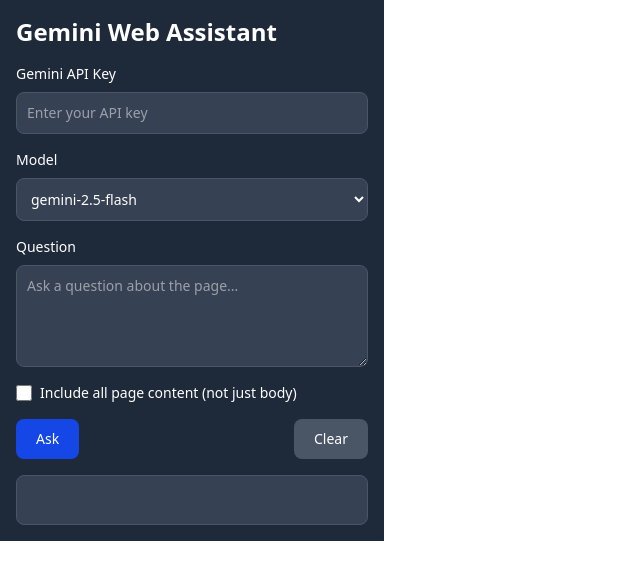
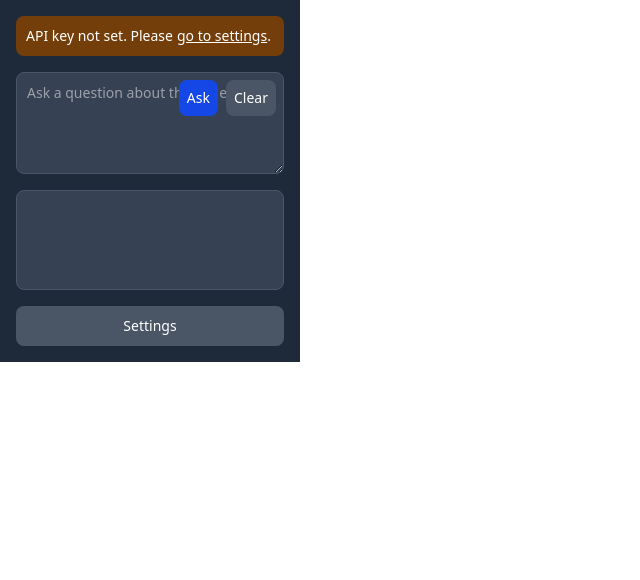
Before and after one commit to geekmdtravis/ask-gemini, a React (Vite) app: page / in a window 1280 px wide. Shown: the top 580 px of the page, without its empty margins (0-640 px from the left). Built offline with nearby package versions, Linux system fonts and the light colour scheme.

Commit message:
Added a separate settings tab

```diff
--- a/src/App.tsx
+++ b/src/App.tsx
@@ -1,4 +1,5 @@
 import { useState, useEffect } from "react";
+import Settings from "./Settings";
 
 function App() {
   const [apiKey, setApiKey] = useState("");
@@ -7,27 +8,24 @@
   const [includeAll, setIncludeAll] = useState(false);
   const [response, setResponse] = useState("");
   const [loading, setLoading] = useState(false);
+  const [showSettings, setShowSettings] = useState(false);
 
   useEffect(() => {
     chrome.storage.local.get(
-      ["apiKey", "lastQuestion", "lastResponse"],
+      ["apiKey", "model", "includeAll", "lastQuestion", "lastResponse"],
       (data) => {
         if (data.apiKey) setApiKey(data.apiKey);
+        if (data.model) setModel(data.model);
+        if (data.includeAll) setIncludeAll(data.includeAll);
         if (data.lastQuestion) setQuestion(data.lastQuestion);
         if (data.lastResponse) setResponse(data.lastResponse);
       },
     );
   }, []);
 
-  const handleApiKeyChange = (e: React.ChangeEvent<HTMLInputElement>) => {
-    const newApiKey = e.target.value;
-    setApiKey(newApiKey);
-    chrome.storage.local.set({ apiKey: newApiKey });
-  };
-
   const handleAsk = async () => {
     if (!apiKey) {
-      setResponse("Please enter your Gemini API key.");
+      setResponse("Please enter your Gemini API key in settings.");
       return;
     }
     if (!question) {
@@ -67,43 +65,36 @@
     chrome.storage.local.remove(["lastQuestion", "lastResponse"]);
   };
 
+  if (showSettings) {
     return (
-    <div className="p-4 w-96 bg-gray-800 text-white">
-      <h1 className="text-2xl font-bold mb-4">Gemini Web Assistant</h1>
+      <Settings
+        apiKey={apiKey}
+        onApiKeyChange={setApiKey}
+        model={model}
+        onModelChange={setModel}
+        includeAll={includeAll}
+        onIncludeAllChange={setIncludeAll}
+        onClose={() => setShowSettings(false)}
+      />
+    );
+  }
 
-      <div className="mb-4">
-        <label htmlFor="apiKey" className="block mb-2 text-sm font-medium">
-          Gemini API Key
-        </label>
-        <input
-          type="password"
-          id="apiKey"
-          value={apiKey}
-          onChange={handleApiKeyChange}
-          className="bg-gray-700 border border-gray-600 text-white text-sm rounded-lg focus:ring-blue-500 focus:border-blue-500 block w-full p-2.5"
-          placeholder="Enter your API key"
-        />
+  return (
+    <div className="p-4 bg-gray-800 text-white">
+      {!apiKey && (
+        <div className="mb-4 p-2.5 bg-yellow-900 text-white rounded-lg text-sm">
+          API key not set. Please
+          <button
+            onClick={() => setShowSettings(true)}
+            className="underline ml-1"
+          >
+            go to settings
+          </button>
+          .
         </div>
+      )}
 
-      <div className="mb-4">
-        <label htmlFor="model" className="block mb-2 text-sm font-medium">
-          Model
-        </label>
-        <select
-          id="model"
-          value={model}
-          onChange={(e) => setModel(e.target.value)}
-          className="bg-gray-700 border border-gray-600 text-white text-sm rounded-lg focus:ring-blue-500 focus:border-blue-500 block w-full p-2.5"
-        >
-          <option value="gemini-2.5-flash">gemini-2.5-flash</option>
-          <option value="gemini-2.5-pro">gemini-2.5-pro</option>
-        </select>
-      </div>
-
-      <div className="mb-4">
-        <label htmlFor="question" className="block mb-2 text-sm font-medium">
-          Question
-        </label>
+      <div className="relative mb-4">
         <textarea
           id="question"
           rows={4}
@@ -112,51 +103,44 @@
           className="block p-2.5 w-full text-sm text-white bg-gray-700 rounded-lg border border-gray-600 focus:ring-blue-500 focus:border-blue-500"
           placeholder="Ask a question about the page..."
         ></textarea>
-      </div>
-
-      <div className="flex items-center mb-4">
-        <input
-          id="includeAll"
-          type="checkbox"
-          checked={includeAll}
-          onChange={(e) => setIncludeAll(e.target.checked)}
-          className="w-4 h-4 text-blue-600 bg-gray-700 border-gray-600 rounded focus:ring-blue-600 ring-offset-gray-800 focus:ring-2"
-        />
-        <label htmlFor="includeAll" className="ml-2 text-sm font-medium">
-          Include all page content (not just body)
-        </label>
-      </div>
-
-      <div className="flex justify-between">
+        <div className="absolute top-2 right-2 flex space-x-2">
           <button
-          id="askButton"
             onClick={handleAsk}
             disabled={loading}
-          className="text-white bg-blue-700 hover:bg-blue-800 focus:ring-4 focus:ring-blue-300 font-medium rounded-lg text-sm px-5 py-2.5 text-center disabled:bg-gray-500"
+            className="text-white bg-blue-700 hover:bg-blue-800 focus:ring-4 focus:ring-blue-300 font-medium rounded-lg text-sm p-2 text-center disabled:bg-gray-500"
           >
-          {loading ? "Asking..." : "Ask"}
+            Ask
           </button>
           <button
-          id="clearButton"
             onClick={handleClear}
-          className="text-white bg-gray-600 hover:bg-gray-700 focus:ring-4 focus:ring-gray-500 font-medium rounded-lg text-sm px-5 py-2.5 text-center"
+            className="text-white bg-gray-600 hover:bg-gray-700 focus:ring-4 focus:ring-gray-500 font-medium rounded-lg text-sm p-2 text-center"
           >
             Clear
           </button>
         </div>
+      </div>
 
+      <div className="relative">
+        <div
+          id="response"
+          className={`p-2.5 w-full text-sm text-white bg-gray-700 rounded-lg border border-gray-600 min-h-[100px] ${
+            loading ? "blur-sm" : ""
+          }`}
+        >
+          {response}
+        </div>
         {loading && (
-        <div className="mt-4 flex justify-center">
+          <div className="absolute inset-0 flex justify-center items-center">
             <div className="animate-spin rounded-full h-8 w-8 border-b-2 border-white"></div>
           </div>
         )}
-
-      <div
-        id="response"
-        className="mt-4 p-2.5 w-full text-sm text-white bg-gray-700 rounded-lg border border-gray-600 min-h-[50px]"
+      </div>
+      <button
+        onClick={() => setShowSettings(true)}
+        className="mt-4 text-white bg-gray-600 hover:bg-gray-700 focus:ring-4 focus:ring-gray-500 font-medium rounded-lg text-sm px-5 py-2.5 text-center w-full"
       >
-        {response}
-      </div>
+        Settings
+      </button>
     </div>
   );
 }
--- /dev/null
+++ b/src/Settings.tsx
@@ -0,0 +1,109 @@
+import React from "react";
+
+interface SettingsProps {
+  apiKey: string;
+  onApiKeyChange: (apiKey: string) => void;
+  model: string;
+  onModelChange: (model: string) => void;
+  includeAll: boolean;
+  onIncludeAllChange: (includeAll: boolean) => void;
+  onClose: () => void;
+}
+
+const Settings: React.FC<SettingsProps> = ({
+  apiKey,
+  onApiKeyChange,
+  model,
+  onModelChange,
+  includeAll,
+  onIncludeAllChange,
+  onClose,
+}) => {
+  const handleApiKeyChange = (e: React.ChangeEvent<HTMLInputElement>) => {
+    onApiKeyChange(e.target.value);
+  };
+
+  const handleModelChange = (e: React.ChangeEvent<HTMLSelectElement>) => {
+    onModelChange(e.target.value);
+  };
+
+  const handleIncludeAllChange = (e: React.ChangeEvent<HTMLInputElement>) => {
+    onIncludeAllChange(e.target.checked);
+  };
+
+  const handleSave = () => {
+    chrome.storage.local.set(
+      {
+        apiKey,
+        model,
+        includeAll,
+      },
+      onClose,
+    );
+  };
+
+  return (
+    <div className="p-4 bg-gray-800 text-white">
+      <h2 className="text-lg font-bold mb-4">Settings</h2>
+
+      <div className="mb-4">
+        <label htmlFor="apiKey" className="block mb-2 text-sm font-medium">
+          Gemini API Key
+        </label>
+        <input
+          type="password"
+          id="apiKey"
+          value={apiKey}
+          onChange={handleApiKeyChange}
+          className="bg-gray-700 border border-gray-600 text-white text-sm rounded-lg focus:ring-blue-500 focus:border-blue-500 block w-full p-2.5"
+          placeholder="Enter your API key"
+        />
+      </div>
+
+      <div className="mb-4">
+        <label htmlFor="model" className="block mb-2 text-sm font-medium">
+          Model
+        </label>
+        <select
+          id="model"
+          value={model}
+          onChange={handleModelChange}
+          className="bg-gray-700 border border-gray-600 text-white text-sm rounded-lg focus:ring-blue-500 focus:border-blue-500 block w-full p-2.5"
+        >
+          <option value="gemini-2.5-flash">gemini-2.5-flash</option>
+          <option value="gemini-2.5-pro">gemini-2.5-pro</option>
+        </select>
+      </div>
+
+      <div className="flex items-center mb-4">
+        <input
+          id="includeAll"
+          type="checkbox"
+          checked={includeAll}
+          onChange={handleIncludeAllChange}
+          className="w-4 h-4 text-blue-600 bg-gray-700 border-gray-600 rounded focus:ring-blue-600 ring-offset-gray-800 focus:ring-2"
+        />
+        <label htmlFor="includeAll" className="ml-2 text-sm font-medium">
+          Include all page content (not just body)
+        </label>
+      </div>
+
+      <div className="flex justify-end">
+        <button
+          onClick={onClose}
+          className="text-white bg-gray-600 hover:bg-gray-700 focus:ring-4 focus:ring-gray-500 font-medium rounded-lg text-sm px-5 py-2.5 text-center mr-2"
+        >
+          Cancel
+        </button>
+        <button
+          onClick={handleSave}
+          className="text-white bg-blue-700 hover:bg-blue-800 focus:ring-4 focus:ring-blue-300 font-medium rounded-lg text-sm px-5 py-2.5 text-center"
+        >
+          Save
+        </button>
+      </div>
+    </div>
+  );
+};
+
+export default Settings;
```
Lines whose indentation alone changed are shown as unchanged.
